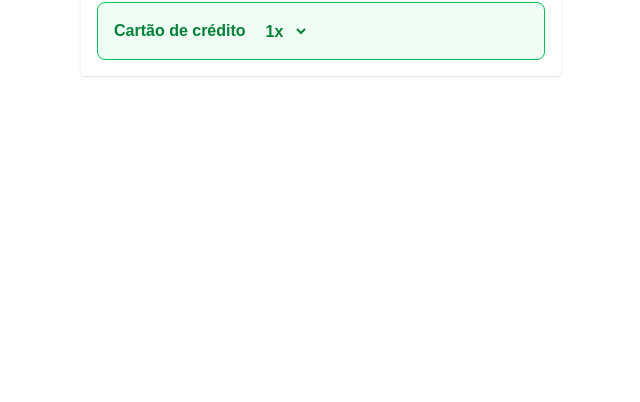
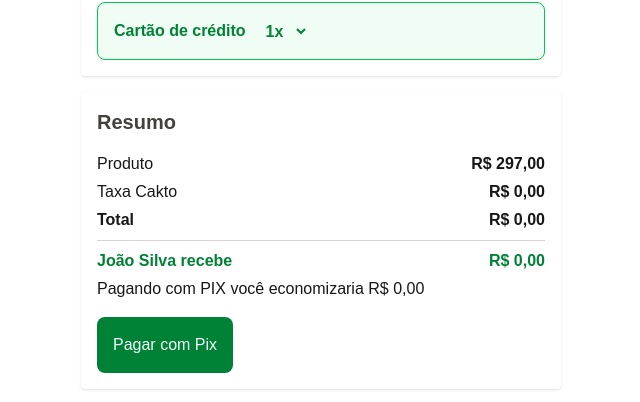
Before and after one commit to RafaelJesus22/cackto-checkout, a Next.js app: page /checkout in a window 1280 px wide. Both pictures are taken after a click on the element "Cartão de crédito". Shown: the part 414-816 px from the top of the page, without its empty margins (319-959 px from the left). Built offline with nearby package versions, Linux system fonts and the light colour scheme.

Commit message:
feat: init summary TODO: calculate the fees

```diff
--- a/app/checkout/components/CheckoutClient/index.tsx
+++ b/app/checkout/components/CheckoutClient/index.tsx
@@ -6,6 +6,7 @@ import { CheckoutProvider } from "../../contexts/CheckoutContext";
 import ProductDetails from "../ProductDetails";
 import UserForm from "../UserForm";
 import * as PaymentMethods from "../PaymentMethods";
+import Summary from "../Summary";
 
 export default function CheckoutClient({ product }: { product: Product }) {
   return (
@@ -17,6 +18,7 @@ export default function CheckoutClient({ product }: { product: Product }) {
           <PaymentMethods.Pix />
           <PaymentMethods.CreditCard />
         </PaymentMethods.Container>
+        <Summary />
       </main>
     </CheckoutProvider>
   );
--- /dev/null
+++ b/app/checkout/components/Summary/index.tsx
@@ -0,0 +1,59 @@
+import { formatCurrency } from "@/utils/currency";
+import {
+  PaymentMethodsEnum,
+  useCheckout,
+} from "../../contexts/CheckoutContext";
+
+export default function Summary() {
+  const { product, paymentMethod, setPaymentMethod } = useCheckout();
+
+  function handleSelectPix() {
+    setPaymentMethod(PaymentMethodsEnum.PIX);
+  }
+
+  return (
+    <div className="bg-white p-4 m-4 rounded shadow">
+      <h1 className="text-xl font-bold mb-4 text-stone-700">Resumo</h1>
+
+      <div className="flex flex-col gap-1 mb-2">
+        <div className="flex items-center justify-between gap-4">
+          <p>Produto</p>
+          <p>
+            <strong>{formatCurrency(product.currentPrice)}</strong>
+          </p>
+        </div>
+        <div className="flex items-center justify-between gap-4">
+          <p>Taxa Cakto</p>
+          <p>
+            <strong>{formatCurrency(0)}</strong>
+          </p>
+        </div>
+        <div className="flex items-center justify-between gap-4">
+          <p>
+            <strong>Total</strong>
+          </p>
+          <p>
+            <strong>{formatCurrency(0)}</strong>
+          </p>
+        </div>
+      </div>
+      <div className="border-t border-stone-300 flex flex-col gap-1">
+        <div className="flex items-center justify-between gap-4 mt-2">
+          <p className="text-green-700 font-bold">{product.producer} recebe</p>
+          <p className="text-green-700 font-bold">{formatCurrency(0)}</p>
+        </div>
+        {paymentMethod !== PaymentMethodsEnum.PIX ? (
+          <div>
+            <p>Pagando com PIX você economizaria {formatCurrency(0)}</p>
+            <input
+              type="button"
+              value="Pagar com Pix"
+              className="p-4 rounded-lg bg-green-700 text-teal-50 mt-4"
+              onClick={handleSelectPix}
+            />
+          </div>
+        ) : null}
+      </div>
+    </div>
+  );
+}
```
